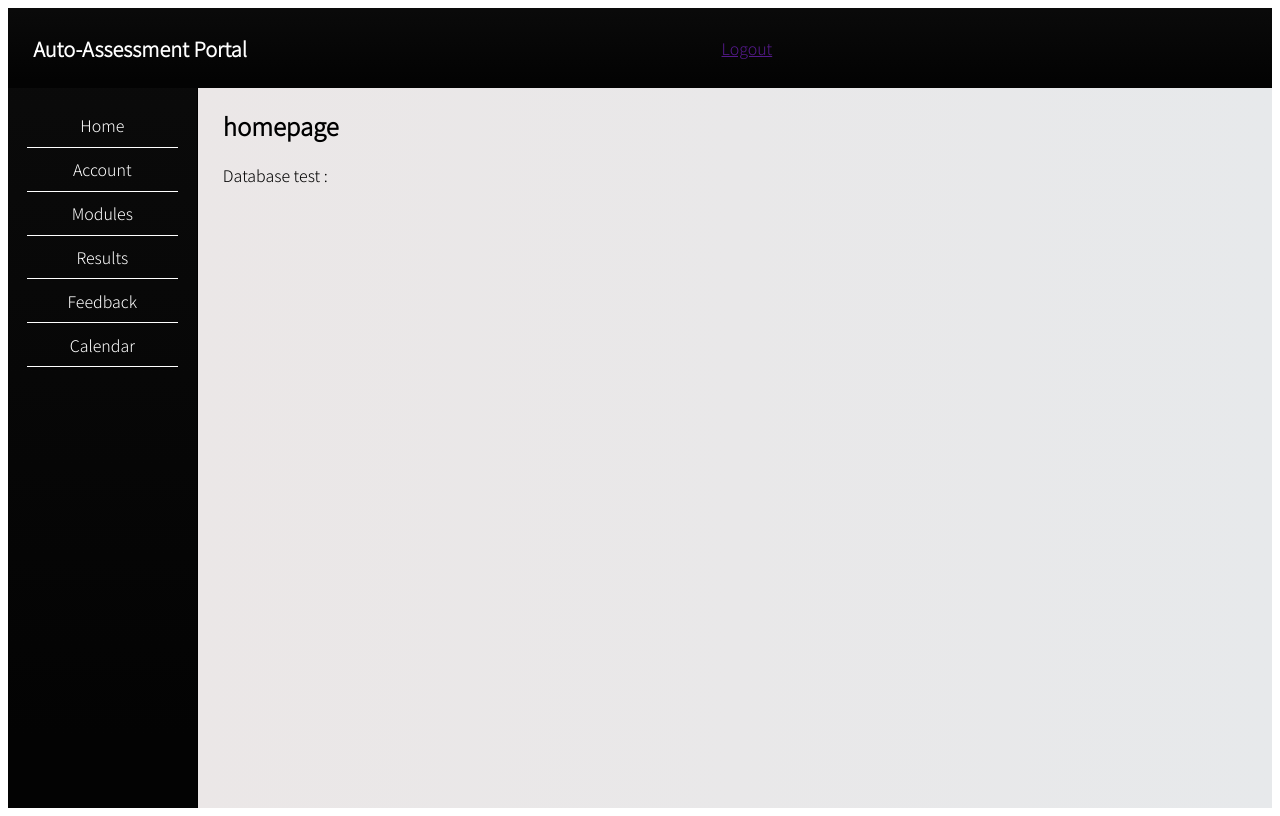
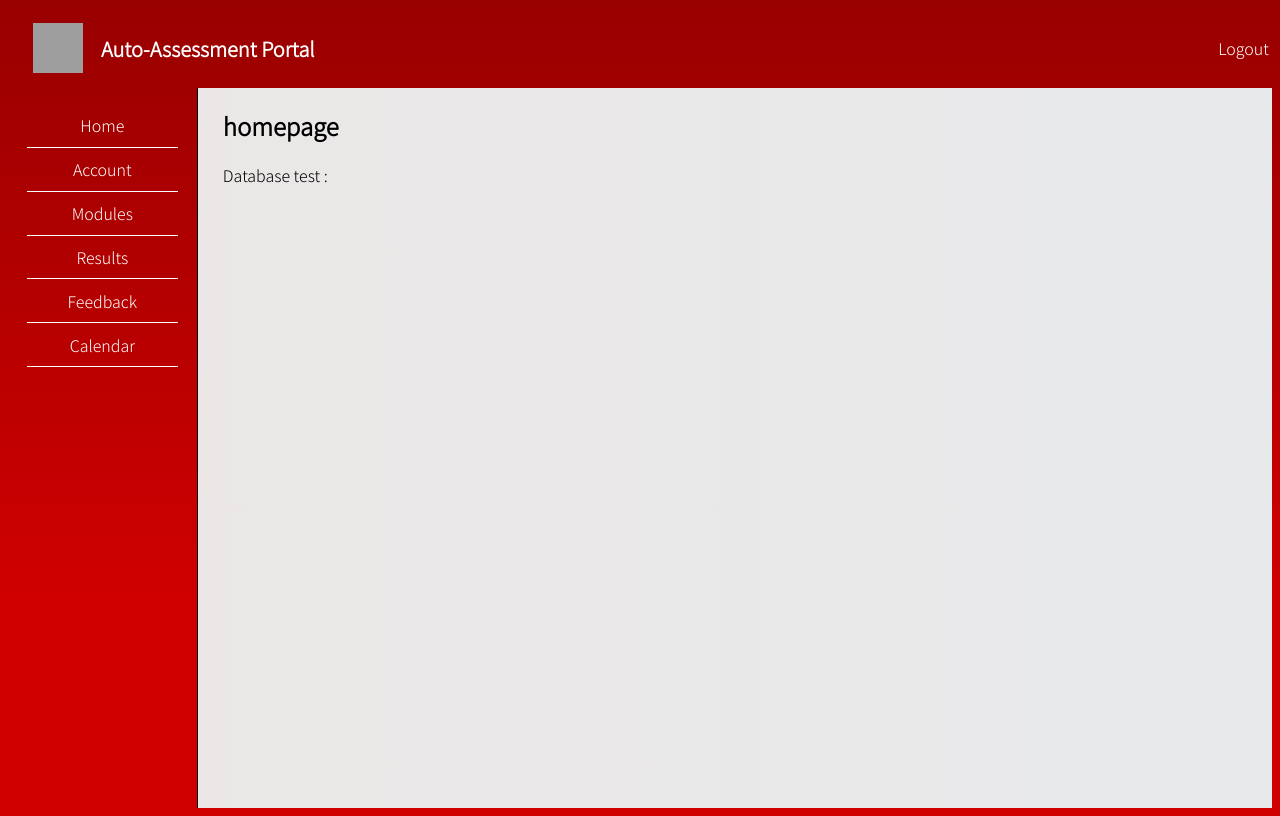
Before and after one commit to emmekay/Automated-Assessment-Tool---Group, a Flask app: page / in a window 1280 px wide. Run offline with Flask 2, Linux system fonts and the light colour scheme; grey boxes are pictures that could not be loaded.

Commit message:
Base redeisgn and asse results route added.

```diff
--- a/AssessmentApp/routes.py
+++ b/AssessmentApp/routes.py
@@ -4,7 +4,7 @@ from datetime import datetime
 
 from AssessmentApp import app
 from AssessmentApp.models import *
-
+from AssessmentApp.routes_RC import *
 @app.route('/')
 def index():
     # testData = test.query.all()
@@ -12,57 +12,6 @@ def index():
 
     return render_template('index.html')#, test1 = testData)
 
-
-@app.route('/addAss' , methods = ["GET", "POST"])
-def addAss():
-    if request.method == "POST":
-        module_id = request.form['module']
-        assessment_type = bool(request.form['assType'])
-        assessment_name = request.form['assTitle']
-        time_limit = datetime.strptime(request.form['assTime'], '%H:%M')
-        start_date = datetime.strptime(request.form['assStart'] +" "+ request.form['assStartTime'], '%Y-%m-%d %H:%M')
-        end_date = datetime.strptime(request.form['assEnd'] +" "+ request.form['assEndTime'], '%Y-%m-%d %H:%M')
-        release = datetime.strptime(request.form['assRel'] +" "+ request.form['assRelTime'], '%Y-%m-%d %H:%M')
-        # assMarks = int(request.form['assMarks'])
-        weighting = int(request.form['assWeight'])
-        allowed_attemps = int(request.form['assAttemps'])
-        assessment_instructions = request.form['assInstruc']
-
-
-
-
-        # print(assType)
-        ass = assessment_details(module_id = module_id, assessment_type = assessment_type, assessment_name = assessment_name, time_limit = time_limit, start_date = start_date, end_date = end_date, release = release, weighting = weighting, allowed_attemps = allowed_attemps,  assessment_instructions = assessment_instructions)
-        db.session.add(ass)
-        db.session.commit()
-
-
-    return render_template('AssessmentDetails.html')
-
-@app.route('/assessment/<int:id>', methods = ["GET", "POST"])
-def Ass(id):
-
-    ass = assessment_details.query.filter_by(id=id).first()
-
-
-    questionIds = assessment_questions.query.filter_by(assessment_id=id).all()
-
-    assQuestions = [ question.query.filter_by(id=q.question_id).first() for q in questionIds]
-
-    if request.method == "POST":
-        correct = 0
-        totalPossibleMarks = 0
-        for i, q in enumerate (assQuestions):#
-            totalPossibleMarks += q.value
-            if q.correct_answer and request.form['Q' +str(q.id)] == str(q.correct_answer):
-                correct += q.value
-            elif (not q.correct_answer) and request.form['Q' +str(q.id)] == str(q.type_2_answer):
-                correct += q.value
-        flash(str(correct) + "/" + str(totalPossibleMarks) + " Marks")
-
-
-
-    return render_template('UndertakeAss.html',  assQuestions =assQuestions, ass = ass, id = id)
 
 
 @app.route("/login",methods=['GET','POST'])
--- a/AssessmentApp/static/style/mainStyle.css
+++ b/AssessmentApp/static/style/mainStyle.css
@@ -10,7 +10,13 @@
   flex-flow: column;
   height: 100%;
 } */
+html {
+  background-color: #990000;
+  /* background-image: linear-gradient(-180deg, #990000 0%, #ff0000 74%); */
+  background-image: linear-gradient(-180deg, #990000 0%, #d00000 74%);
 
+
+}
 /* HEADER STYLING */
 header{
   width: 100%;
@@ -20,14 +26,28 @@ header{
   align-items: center;
   color: white;
   padding-left: 2%;
-  padding-right: 2%;
-  background: linear-gradient(360deg,#030303 10%,#1f1f1f 360%)
+  /* padding-right: 2%; */
+  /* background: linear-gradient(360deg,#030303 10%,#1f1f1f 360%); */
+  /* background-color: #990000; */
+  /* background-image: linear-gradient(147deg, #990000 0%, #ff0000 74%); */
 
 }
 
+#cLogo {
+  width: 50px;
+  height: 50px;
+}
+
 /* MAIN TITLE / LOGO */
+.title {
+  display: flex;
+  align-items: center;
+  /* margin: 1% */
+}
 .title h1 {
   font-size: 20px;
+  /* padding-left: 1%; */
+  /* margin-left: 2%; */
 }
 
 /* OUTER CONTAINER HOLDS SIDEBAR AND MAIN */
@@ -45,6 +65,9 @@ header{
   flex: 1 0 auto;
   /* height: 100%; */
   padding: 0 2% 2% 2%;
+  /* padding-right: 0; */
+
+  /* padding-right: 0; */
 
   background-image: linear-gradient(to right, #ebe7e7, #e7e9eb);
   /* https://www.crispedge.com/gradient/gb-15198699   */
@@ -56,7 +79,10 @@ header{
   width: 15%;
   border-right: 1px solid black;
   flex-shrink: 0;
-  background: linear-gradient(360deg,#030303 10%,#1f1f1f 360%);
+  /* background-color: #990000;
+  background-image: linear-gradient(147deg, #990000 0%, #ff0000 74%); */
+  /* background: linear-gradient(360deg,#030303 10%,#1f1f1f 360%); */
+  /* S: https://www.eggradients.com/category/black-and-red-gradient */
   /* background: linear-gradient(360deg, #1C1C1C 10%, #494949 360%); */
   /* background: linear-gradient(360deg,#030303 10%,#1f1f1f 360%) */
   color: white;
@@ -76,7 +102,26 @@ header{
 }
 
 .sideBar li:hover {
-  background-color: #485461;
-  background-image: linear-gradient(315deg, #485461 0%, #28313b 74%);
+  /* background-color: #485461; */
+  background-color: #990000;
+  /* background-image: linear-gradient(315deg, #485461 0%, #28313b 74%); */
   cursor: pointer;
 }
+
+
+#logOutLogIn {
+  text-decoration: none;
+  color: white;
+  /* border: 1px solid white; */
+  padding: 0.25%;
+}
+
+#logOutLogIn:hover {
+  text-decoration: none;
+  color: white;
+  border: 1px solid white;
+  padding: 0.25%;
+  /* background-color: #d00000; */
+}
+
+/* footer {} */
--- a/AssessmentApp/templates/base.html
+++ b/AssessmentApp/templates/base.html
@@ -11,16 +11,24 @@
 
   <body>
     <header class = "mainHeader">
+
       <!-- <img id="cardiffLogo" src="{{ url_for('static', filename='img\Cardiff_University.png') }}"/> -->
+      <!-- <div class="logoTitle"> -->
+
+
+
       <div class="title">
-      <h1>Auto-Assessment Portal</h1>
+        <img id = "cLogo" src="{{ url_for('static', filename='img/Cardiff_University.svg') }}" >
+        <!-- <p>     </p> -->
+        <h1>&nbsp &nbsp Auto-Assessment Portal</h1>
       </div>
+      <!-- </div> -->
 
       <!-- Hello, current_user.username  COMMENTED OUT TO STOP ERROR -->
       <!--  url_for('logout')  -->
-      <a href="">Logout</a>
+      <a id = "logOutLogIn" href="">Logout</a>
 
-      <div class="alert">
+      <!-- <div class="alert">
         {% with messages = get_flashed_messages() %}
           {% if messages %}
               <ul>
@@ -30,7 +38,7 @@
               </ul>
           {% endif %}
         {% endwith %}
-        </div>
+        </div> -->
 
     </header>
 
```
Also changed, not shown: AssessmentApp/routes_RC.py (added, +63 -0 lines), AssessmentApp/templates/Confi.html (added, +43 -0 lines), AssessmentApp/static/img/Cardiff_University.svg (added).
